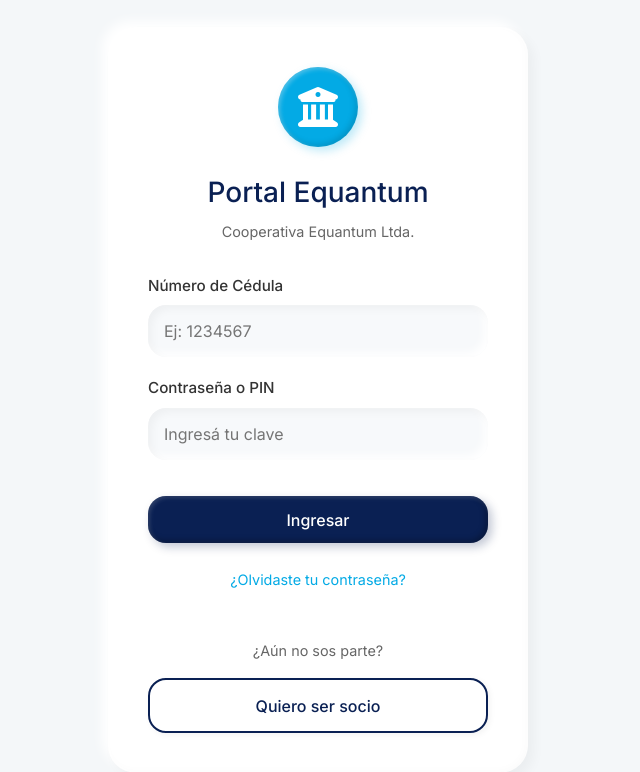
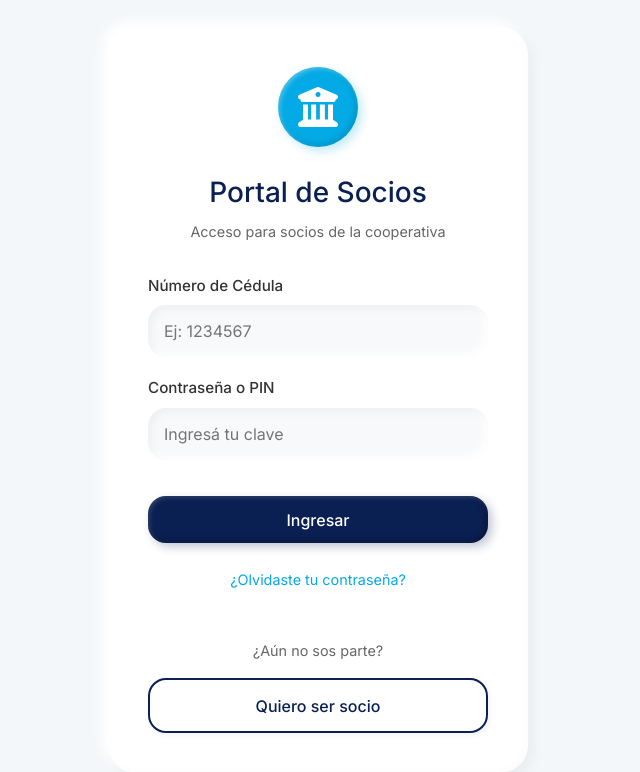
Before and after one commit to equantum-py/portal-cooperativo, a React (Vite) app: page /login in a window 1280 px wide. Shown: the top 772 px of the page, without its empty margins (322-962 px from the left). Built offline with nearby package versions, Linux system fonts and the light colour scheme; no server answers.

Commit message:
Separar textos de acceso para socios y administración

```diff
--- a/src/pages/Login.tsx
+++ b/src/pages/Login.tsx
@@ -1,7 +1,6 @@
 import React, { useState } from 'react';
 import { useNavigate, Link } from 'react-router-dom';
 import { authService } from '../services/authService';
-import { demoStore } from '../services/demoStore';
 
 const Login: React.FC = () => {
   const [cedula, setCedula] = useState('');
@@ -10,7 +9,6 @@
   const [loading, setLoading] = useState(false);
   const navigate = useNavigate();
 
-  const config = demoStore.getConfiguracion();
 
   const handleLogin = async (e: React.FormEvent) => {
     e.preventDefault();
@@ -52,8 +50,8 @@
           <div className="brand-icon">
             <i className="fa-solid fa-building-columns"></i>
           </div>
-          <h1 className="title-lg">{config.nombrePortal}</h1>
-          <p className="text-muted">{config.nombreCooperativa}</p>
+          <h1 className="title-lg">Portal de Socios</h1>
+          <p className="text-muted">Acceso para socios de la cooperativa</p>
         </div>
 
         {error && (
--- a/src/pages/admin/AdminLogin.tsx
+++ b/src/pages/admin/AdminLogin.tsx
@@ -51,7 +51,7 @@
             <i className="fa-solid fa-shield-halved"></i>
           </div>
           <h1 className="title-lg">Panel Administrativo</h1>
-          <p className="text-muted">Gestión financiera y operativa de la cooperativa.</p>
+          <p className="text-muted">Acceso para responsables de gestión financiera y operativa</p>
         </div>
 
         {error && (
```
Also changed, not shown: 1 other file (tests, documents, lock files or other folders).
